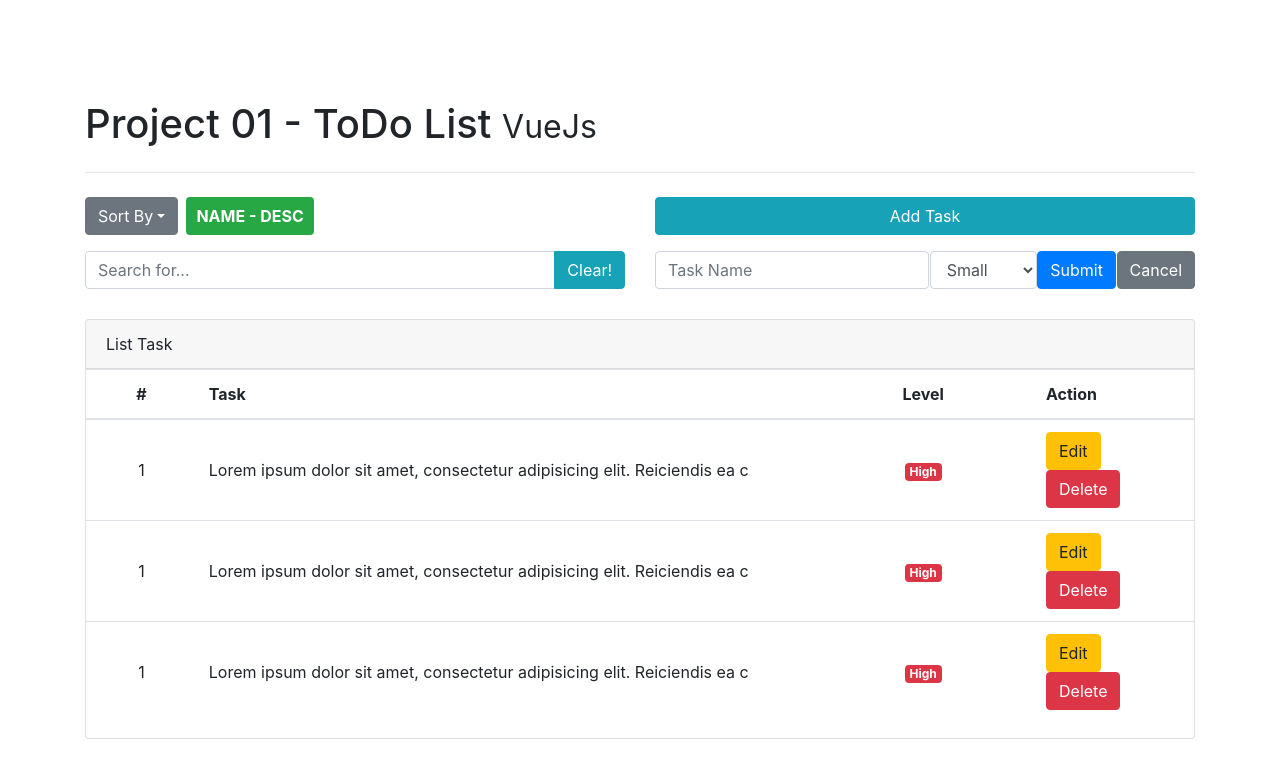
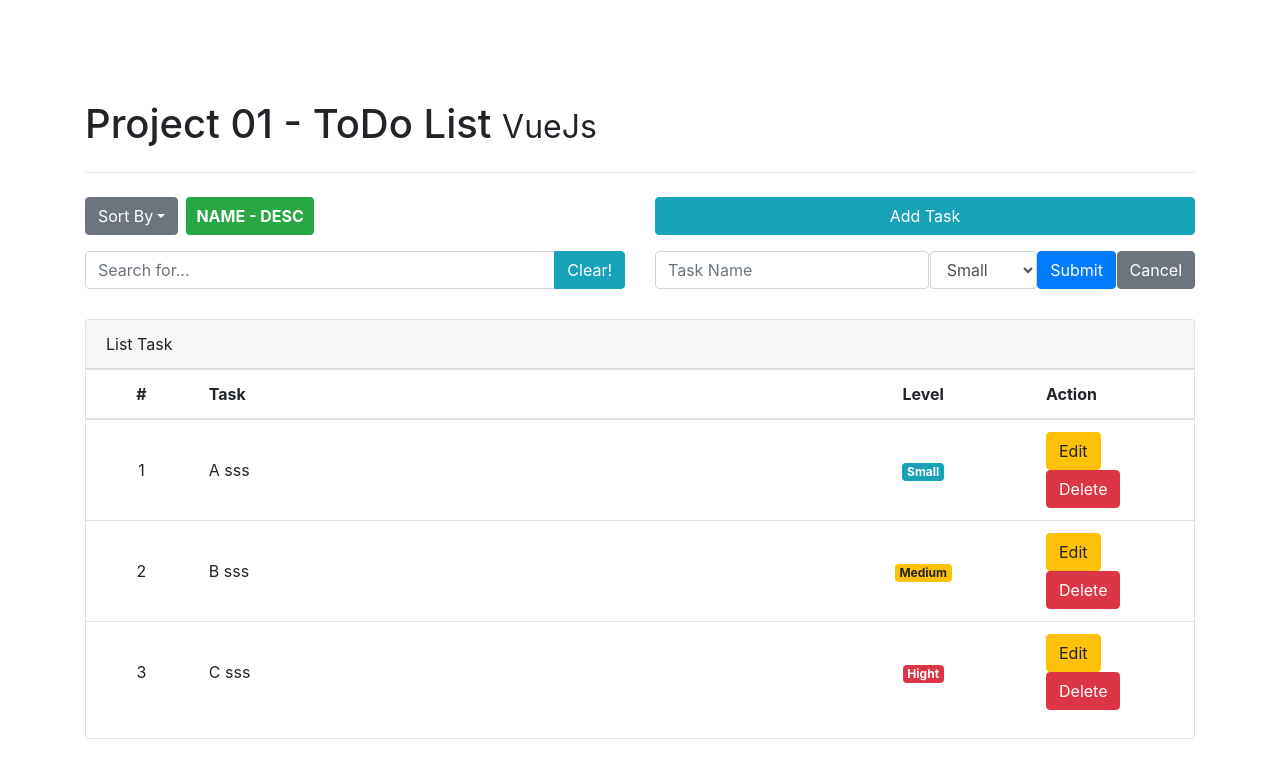
Before and after one commit to HoangThai-zenno/todo-list, a Vue app: page / in a window 1280 px wide. Shown: the top 778 px of the page. Built offline with nearby package versions, Linux system fonts and the light colour scheme.

Commit message:
Mock Data

```diff
--- a/src/App.vue
+++ b/src/App.vue
@@ -1,25 +1,12 @@
 <template>
 	<div id="app">
 		<b-container>
-
-			<!-- TITLE : START -->
 				<title-header/>
-			<!-- TITLE : END -->
-
-
 			<b-row>
-				<!-- CONTROL (SEARCH + SORT + ADD) : START -->
 				<control-comp/>
-				<!-- CONTROL (SEARCH + SORT + ADD) : END -->
-
-				<!-- FORM : START -->
 				<form-comp/>
-				<!-- FORM : END -->
 			</b-row>
-
-			<!-- LIST : START -->
-			<list-tasks/>
-
+			<list-tasks v-bind:listTasks="listTasks"/>
 		</b-container>
 	</div>
 </template>
@@ -31,6 +18,28 @@ import FormComp from './components/FormComp.vue';
 import ListTasks from './components/ListTaskTodo.vue';
 export default {
 	name: 'App',
+	data(){
+		return {
+			listTasks:	[
+				{
+					id: 1,
+					taskName: 'A sss',
+					level: 0
+				},
+				{
+					id: 2,
+					taskName: 'B sss',
+					level: 1
+				},
+				{
+					id: 3,
+					taskName: 'C sss',
+					level: 2
+				}
+
+			]
+		}
+	},
 	components: {
 		TitleHeader,
 		ControlComp,
--- a/src/components/ListTaskItem.vue
+++ b/src/components/ListTaskItem.vue
@@ -1,8 +1,8 @@
 <template>
     <tr>
-        <td class="text-center">1</td>
-        <td>Lorem ipsum dolor sit amet, consectetur adipisicing elit. Reiciendis ea c</td>
-        <td class="text-center"><span class="badge badge-danger">High</span></td>
+        <td class="text-center">{{ index }}</td>
+        <td>{{ list.taskName }}</td>
+        <td class="text-center"><span class="badge" v-bind:class="classLevel">{{ getLevelName }}</span></td>
         <td>
             <button type="button" class="btn btn-warning">Edit</button>
             <button type="button" class="btn btn-danger">Delete</button>
@@ -12,7 +12,38 @@
 
 <script>
 export default {
-    name: 'list-task-item'
+    name: 'list-task-item',
+    props: {
+        list: { type: Object, defaultValue: null },
+        index: { type: Number }
+    },
+    computed: {
+        getLevelName() {
+            switch (this.list.level) {
+                case 0:
+                    return 'Small';
+                case 1:
+                    return 'Medium';
+                case 2:
+                    return 'Hight';
+                default:
+                    return ''
+            }
+        },
+        classLevel(){
+            switch (this.list.level) {
+                case 0:
+                    return {'badge-info': true};
+                case 1:
+                    return {'badge-warning': true};
+                case 2:
+                    return {'badge-danger': true};
+                default:
+                    return ''
+            }
+
+        }
+    }
 }
 </script>
 
--- a/src/components/ListTaskTodo.vue
+++ b/src/components/ListTaskTodo.vue
@@ -12,9 +12,7 @@
             </thead>
             <tbody>
 
-                <list-task-item />
-                <list-task-item />
-                <list-task-item />
+                <list-task-item v-bind:list="list" v-bind:index="index+1" v-for="(list,index) in listTasks" v-bind:key="list.id"/>
 
             </tbody>
 
@@ -27,6 +25,12 @@
 import ListTaskItem from './ListTaskItem.vue';
 export default {
     name: 'list-tasks',
+    props:{
+        listTasks:{
+            type: Array,
+            defaultValue: []
+        }
+    },
     components: {
         ListTaskItem
     }
```
